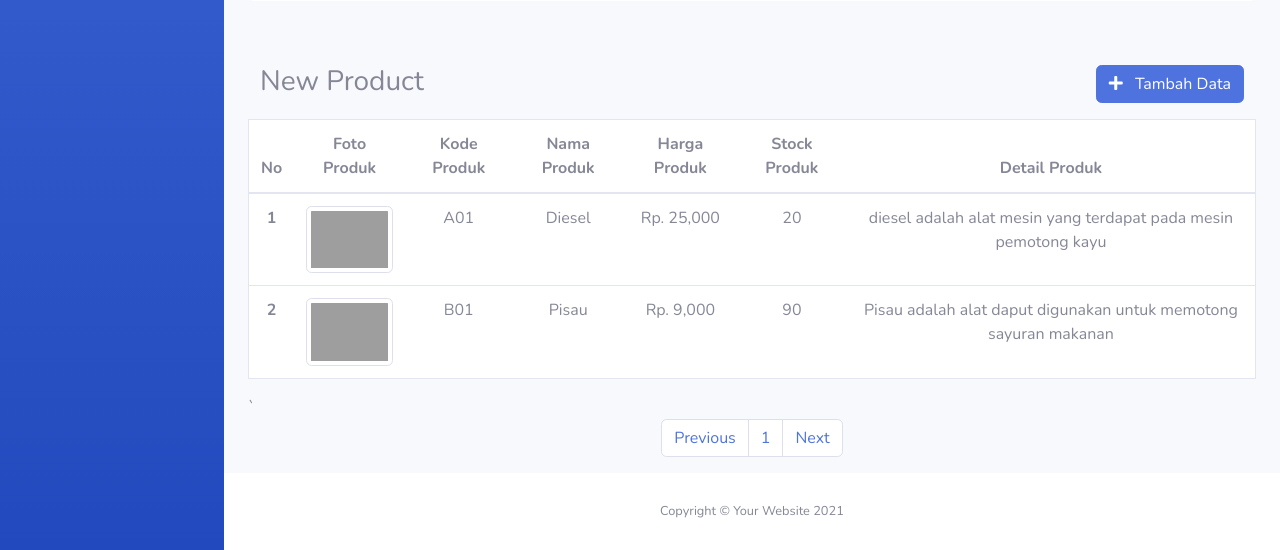
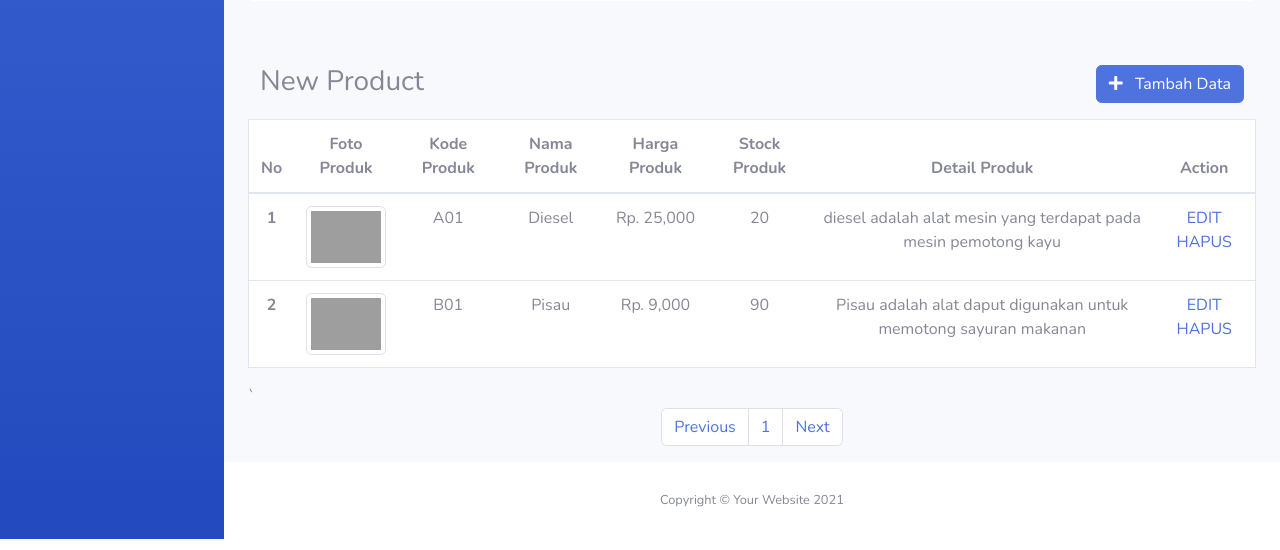
Before and after one commit to Edokur/project-1-new, a PHP site: page /Dasboard/new_product.php in a window 1280 px wide. Shown: the part 1011-1561 px from the top of the page. Run offline with PHP 8.4, Linux system fonts and the light colour scheme; the visitor is signed in with stand-in values (Sample User, id 1); data comes from the database, SQL or seed files in the repository; grey boxes are pictures that could not be loaded.

Commit message:
fungsi hapus produk berhasil

```diff
--- a/Dasboard/new_product.php
+++ b/Dasboard/new_product.php
@@ -229,6 +229,7 @@
                                 <th scope="col">Harga Produk</th>
                                 <th scope="col">Stock Produk</th>
                                 <th scope="col">Detail Produk</th>
+                                <th scope="col">Action</th>
                                 </tr>
                         </thead>
                         <tbody>
@@ -256,6 +257,10 @@
                                 <td><?php echo "Rp. ".number_format($x['harga_produk']); ?></td>
                                 <td><?php echo $x['stock_produk']; ?></td>
                                 <td><?php echo $x['detail_produk']; ?></td>
+                                <td>
+                                        <a href="update_produk.php?id_produk=<?php echo $x['id_produk']; ?>">EDIT</a>
+					<a href="hapus_produk.php?id_produk=<?php echo $x['id_produk']; ?>">HAPUS</a>
+                                </td>
                                 </tr>
                                 <?php
                                 }
```
Also changed, not shown: Dasboard/hapus_produk.php (added, +14 -0 lines).
